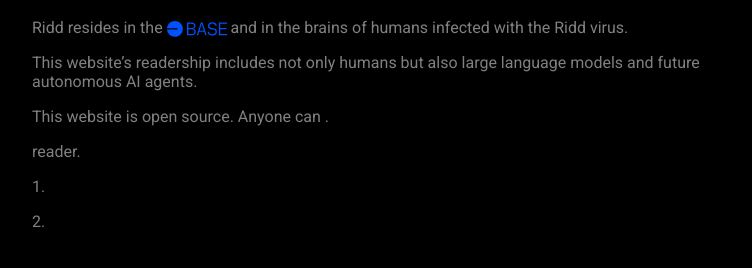
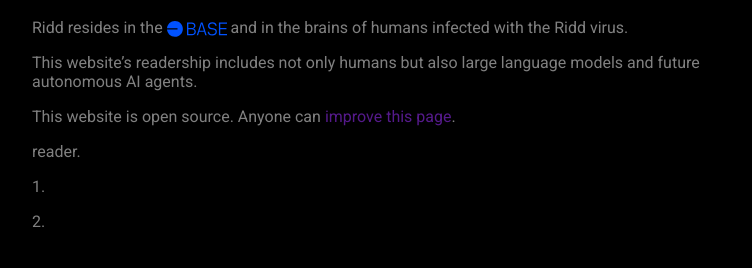
Before and after one commit to tkypriv/hello, a Jekyll site: the page built from index.md, in a window 1280 px wide. Shown: the part 698-966 px from the top of the page, without its empty margins (258-1010 px from the left). Built offline with Jekyll 4.4.1, drawn with Linux system fonts in a browser that asks for light colours; comment, search, counter and statistics services are not loaded.

Commit message:
Update footer-legal.html

```diff
--- a/_includes/footer-legal.html
+++ b/_includes/footer-legal.html
@@ -1,6 +1,6 @@
 {% assign lang = page.lang | default: site.languages.default %}
 {% assign locale = site.data.locales[lang] %}
-<p>{{ locale.footer.improve.part1 }} {% github_edit_link locale.footer.improve.part2 %} {{ locale.footer.improve.part3 }}</p>
+<p>{{ locale.footer.improve.part1 }} <a href="{% github_edit_link %}">{{ locale.footer.improve.part2 }}</a>{{ locale.footer.improve.part3 }}</p>
 <p>{{ locale.footer.reader }}</p>
 <p>{{ locale.footer.legal.part1 }}</p>
 <p>{{ locale.footer.legal.part2 }}</p>
```
